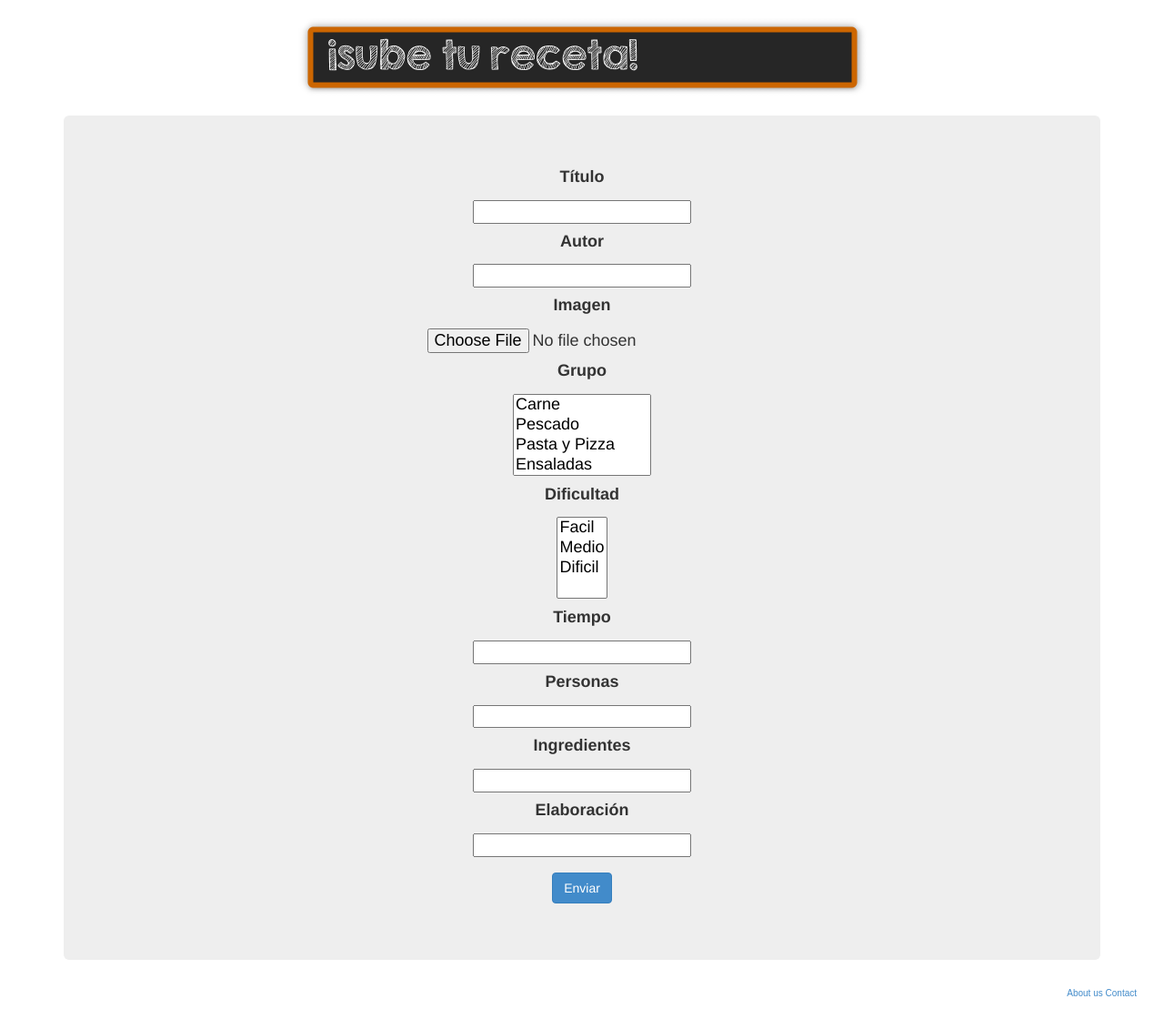
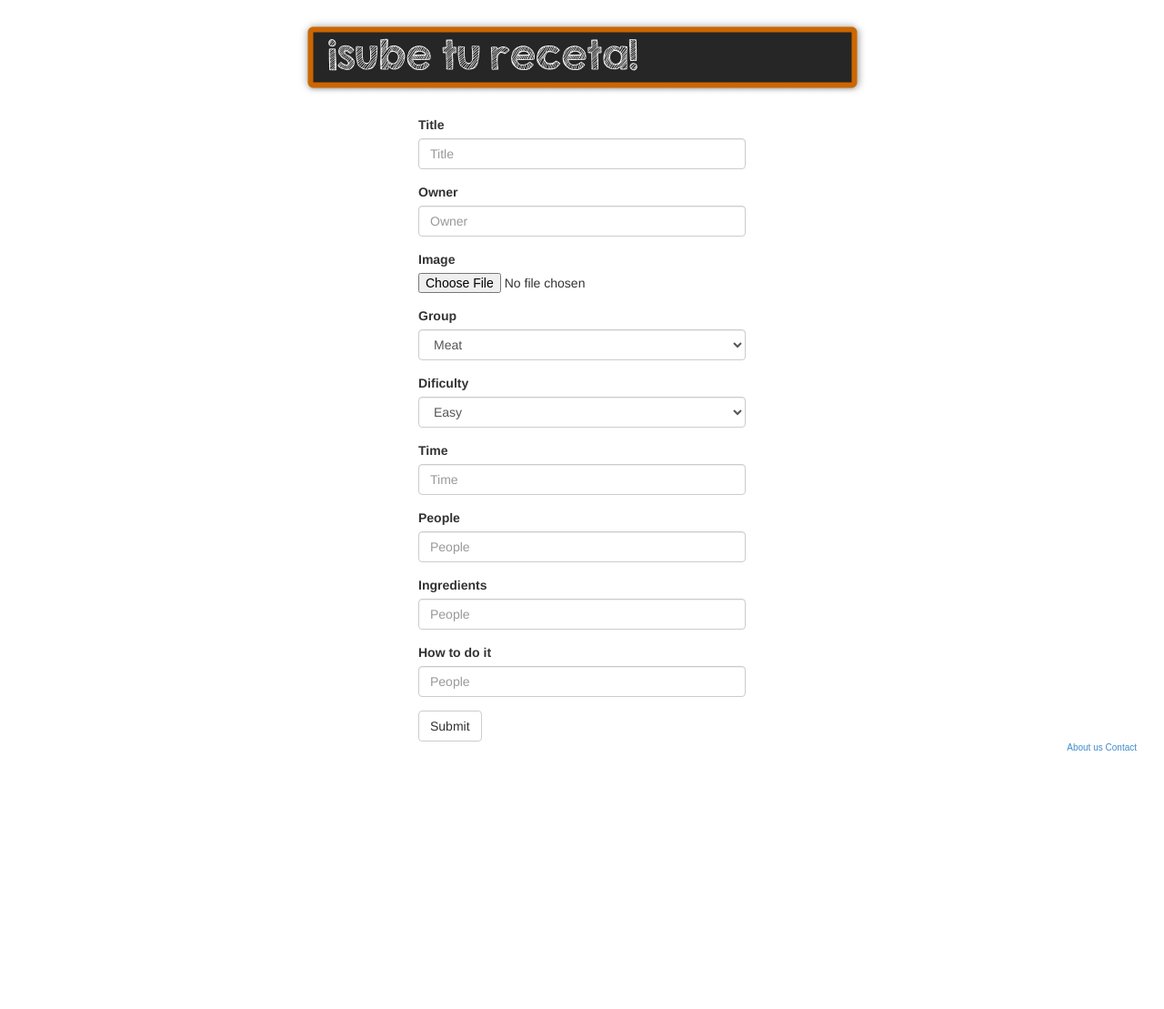
Before and after one commit to ULL-ETSII-GRADO-SYTW-1314/KWYJIBO, a Django app: page /subir_receta/ in a window 1280 px wide. Shown: the part 52-1161 px from the top of the page at 91% size. After the commit the page ends 877 px from the top, so only its background shows below. Run offline with Django 3.2, Linux system fonts and the light colour scheme; parts of the project's set-up code (start-up, migrations or seed data) failed here and were passed over.

Commit message:
Problemas al subir imagen en reteta tras modificar formulario

```diff
--- a/templates/recetas/subir_receta.html
+++ b/templates/recetas/subir_receta.html
@@ -19,36 +19,71 @@
                     </ul>
                 {% endfor %}
             </div>
+        </center>
 
-            <div class="container">
-                <div class="row clearfix">
-                    <div class="col-md-12 column">
-                        <div class="jumbotron">
-                            <form action="/subir_receta/" method="POST" enctype="multipart/form-data">
+        <div class="container">
+            <div class="row clearfix">
+                <div class="col-md-12 column">
+                    <div class="row clearfix">
+                        <div class="col-md-4 column">
+                        </div>
+                        <div class="col-md-4 column">
+                            <form role="form" action="/subir_receta/" method="POST">
                                 {% csrf_token %}
-                                <center><h4> <label> Título </label> </h4>
-                                <h4> {{ form.titulo }} </h4>
-                                <h4> <label> Autor </label> </h4>
-                                <h4> {{ form.autor }} </h4>
-                                <h4> <label> Imagen </label> </h4>
-                                <h4> {{ form.imagen }} </h4>
-                                <h4> <label> Grupo </label> </h4>
-                                <h4> {{ form.grupo }} </h4>
-                                <h4> <label> Dificultad </label> </h4>
-                                <h4> {{ form.dificultad }} </h4>
-                                <h4> <label> Tiempo </label> </h4>
-                                <h4> {{ form.tiempo }} </h4>
-                                <h4> <label> Personas </label> </h4>
-                                <h4> {{ form.personas }} </h4>
-                                <h4> <label> Ingredientes </label> </h4>
-                                <h4> {{ form.ingredientes }} </h4>
-                                <h4> <label> Elaboración </label> </h4>
-                                <h4> {{ form.elaboracion }} </h4>
-                                <input type="submit" class="btn btn-primary btn-large" value=" Enviar" />
+                                <div class="form-group">
+                                    <label> Title </label>
+                                    <input placeholder="Title" class="form-control" id="id_titulo" maxlength="50" name="titulo" type="text" />
+                                </div>
+                                <div class="form-group">
+                                    <label> Owner </label>
+                                    <input placeholder="Owner" class="form-control" id="id_autor" maxlength="50" name="autor" type="text" />
+                                </div>
+                                <div class="form-group">
+                                    <label> Image </label>
+                                    <input id="id_imagen" name="imagen" type="file" />
+                                </div>
+                                <div class="form-group">
+                                    <label> Group </label>
+                                    <select class="form-control" id="id_grupo" name="grupo" />
+                                        <option value="C"> Meat </option>
+                                        <option value="P"> Fish </option>
+                                        <option value="P&P"> Pasta & pizza</option>
+                                        <option value="E"> Salad </option>
+                                        <option value="P&H"> Desserts & Ice creams</option>
+                                        <option value="O"> Others </option>
+                                    </select>
+                                </div>
+                                <div class="form-group">
+                                    <label> Dificulty </label>
+                                    <select class="form-control" id="id_dificultad" name="dificultad" />
+                                        <option value="F"> Easy </option>
+                                        <option value="M"> Medium </option>
+                                        <option value="D"> Hard </option>
+                                    </select>
+                                </div>
+                                <div class="form-group">
+                                    <label> Time </label>
+                                    <input placeholder="Time" class="form-control" id="tiempo" maxlength="50" name="tiempo" type="text" />
+                                </div>
+                                <div class="form-group">
+                                    <label> People </label>
+                                    <input placeholder="People" class="form-control" id="id_personas" maxlength="50" name="personas" type="text" />
+                                </div>
+                                <div class="form-group">
+                                    <label> Ingredients </label>
+                                    <input placeholder="People" class="form-control" id="id_ingredientes" maxlength="50" name="ingredientes" type="text" />
+                                </div>
+                                <div class="form-group">
+                                    <label> How to do it </label>
+                                    <input placeholder="People" class="form-control" id="id_elaboracion" maxlength="50" name="elaboracion" type="text" />
+                                </div>
+                                <button type="submit" class="btn btn-default">Submit</button>
                             </form>
-                            <p>  </p>
                         </div>
+                        <div class="col-md-4 column">
+                    </div>
                     </div>
                 </div>
             </div>
+        </div>
     {% endblock %}
```
